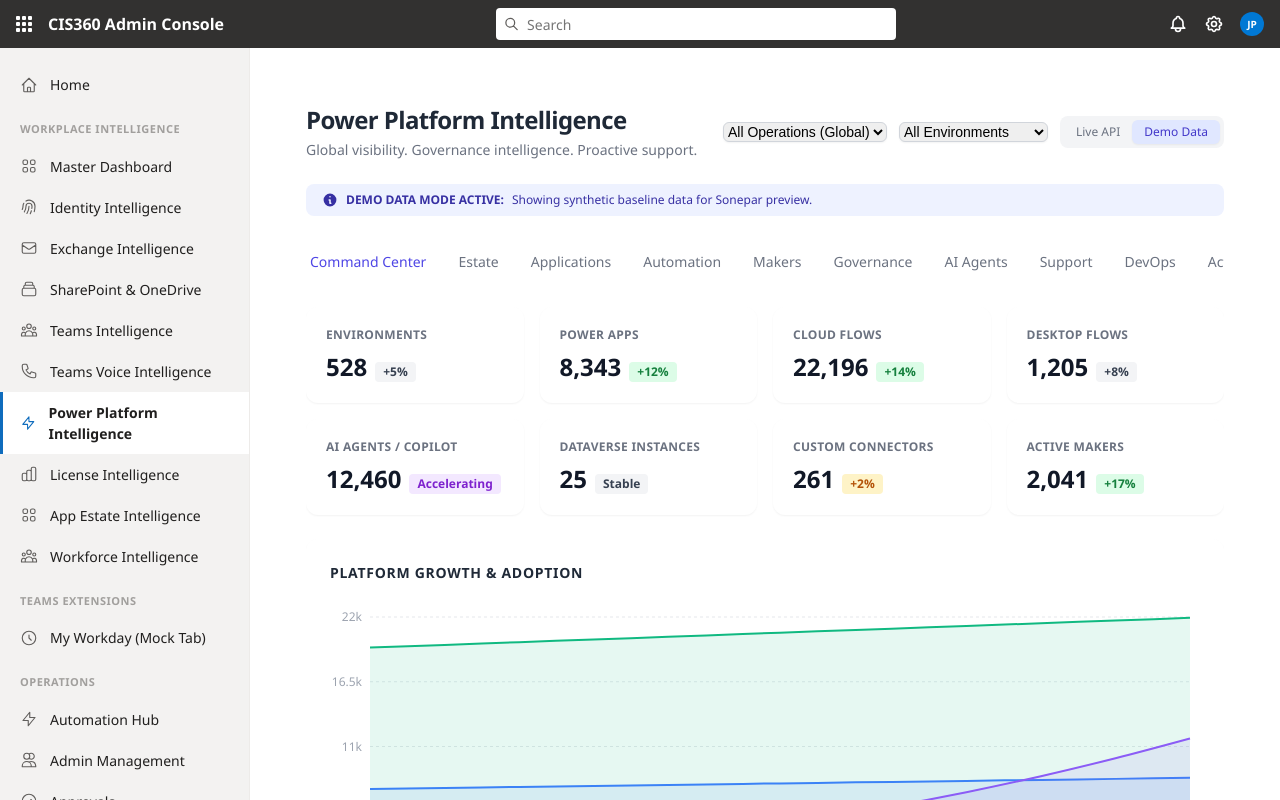
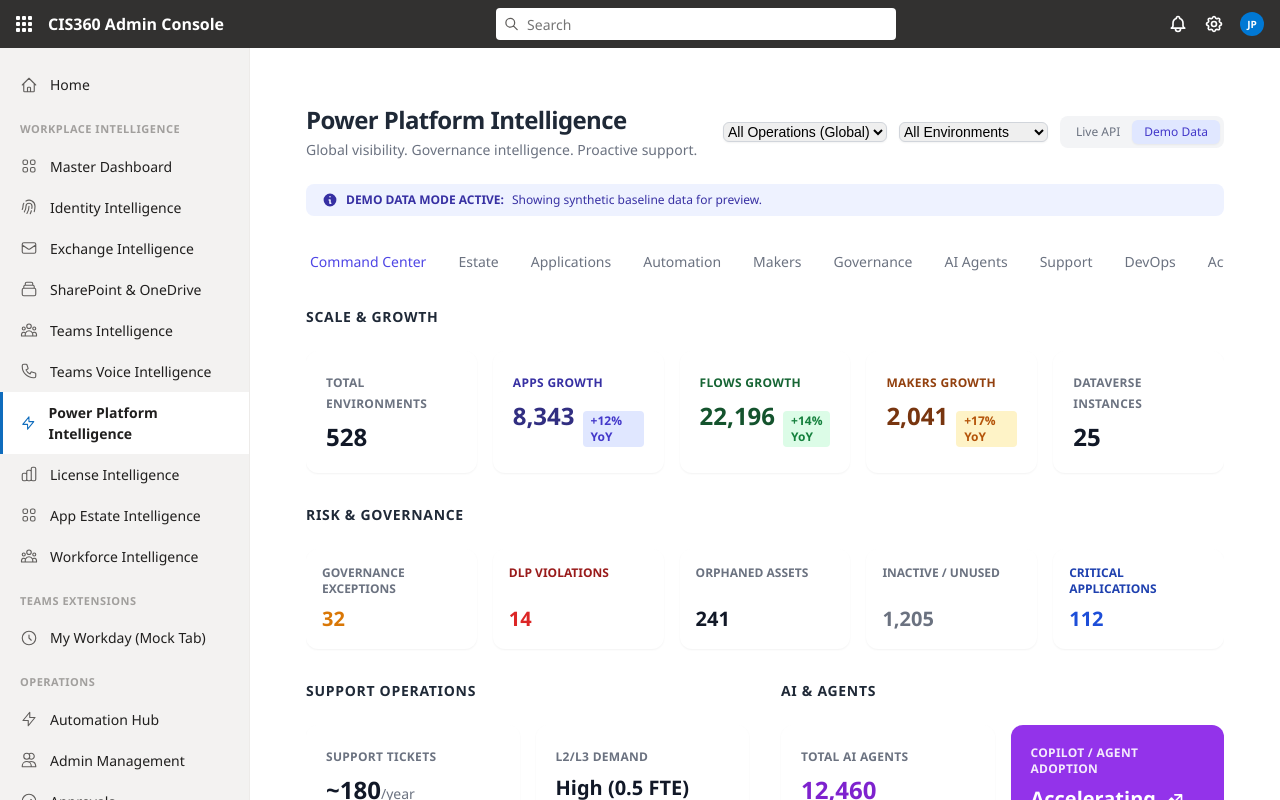
Before and after one commit to jasonprabhu/CIS360-Support-Agent, a React (Vite) app in the folder control-plane/: page / in a window 1280 px wide. Both pictures are taken after a click on the item "Power Platform Intelligence". Shown: the top 800 px of the page. Built offline with nearby package versions, Linux system fonts and the light colour scheme.

Commit message:
refactor: refine Executive Command Centre and remove customer name

```diff
--- a/control-plane/src/pages/PowerPlatformIntelligence/Dashboard.tsx
+++ b/control-plane/src/pages/PowerPlatformIntelligence/Dashboard.tsx
@@ -91,7 +91,7 @@
       {isMockMode && (
         <div className="mb-6 bg-indigo-50 border border-indigo-100 text-indigo-800 text-xs px-4 py-2 rounded-lg flex items-center gap-2">
           <svg className="w-4 h-4" fill="currentColor" viewBox="0 0 20 20"><path fillRule="evenodd" d="M18 10a8 8 0 11-16 0 8 8 0 0116 0zm-7-4a1 1 0 11-2 0 1 1 0 012 0zM9 9a1 1 0 000 2v3a1 1 0 001 1h1a1 1 0 100-2v-3a1 1 0 00-1-1H9z" clipRule="evenodd" /></svg>
-          <strong>DEMO DATA MODE ACTIVE:</strong> Showing synthetic baseline data for Sonepar preview.
+          <strong>DEMO DATA MODE ACTIVE:</strong> Showing synthetic baseline data for preview.
         </div>
       )}
 
--- a/control-plane/src/pages/PowerPlatformIntelligence/tabs/OverviewTab.tsx
+++ b/control-plane/src/pages/PowerPlatformIntelligence/tabs/OverviewTab.tsx
@@ -5,34 +5,107 @@
   const { data } = usePowerPlatformData();
 
   return (
-    <div className="space-y-6">
-      {/* Executive KPIs */}
-      <div className="grid grid-cols-2 md:grid-cols-4 gap-4">
-        {[
-          { label: 'Environments', val: data.kpis.environments, change: '+5%', status: 'neutral' },
-          { label: 'Power Apps', val: data.kpis.powerApps.toLocaleString(), change: '+12%', status: 'good' },
-          { label: 'Cloud Flows', val: data.kpis.cloudFlows.toLocaleString(), change: '+14%', status: 'good' },
-          { label: 'Desktop Flows', val: data.kpis.desktopFlows.toLocaleString(), change: '+8%', status: 'neutral' },
-          { label: 'AI Agents / Copilot', val: data.kpis.agents.toLocaleString(), change: 'Accelerating', status: 'purple' },
-          { label: 'Dataverse Instances', val: data.kpis.dataverseInstances, change: 'Stable', status: 'neutral' },
-          { label: 'Custom Connectors', val: data.kpis.customConnectors, change: '+2%', status: 'attention' },
-          { label: 'Active Makers', val: data.kpis.activeMakers.toLocaleString(), change: '+17%', status: 'good' },
-        ].map((kpi, i) => (
-          <div key={i} className="bg-white border border-gray-200 rounded-xl p-5 shadow-sm flex flex-col hover:border-indigo-300 transition-colors">
-            <span className="text-xs font-bold text-gray-500 uppercase tracking-wide">{kpi.label}</span>
+    <div className="space-y-8">
+      {/* 1. SCALE & GROWTH */}
+      <div>
+        <h3 className="text-sm font-bold text-gray-800 uppercase tracking-wider mb-4 border-b border-gray-200 pb-2">Scale & Growth</h3>
+        <div className="grid grid-cols-2 md:grid-cols-5 gap-4">
+          <div className="bg-white border border-gray-200 rounded-xl p-5 shadow-sm">
+            <span className="text-xs font-bold text-gray-500 uppercase tracking-wide">Total Environments</span>
+            <div className="mt-2 text-2xl font-black text-gray-900">{data.kpis.environments}</div>
+          </div>
+          <div className="bg-white border border-indigo-200 rounded-xl p-5 shadow-sm bg-indigo-50/30">
+            <span className="text-xs font-bold text-indigo-800 uppercase tracking-wide">Apps Growth</span>
             <div className="mt-2 flex items-baseline gap-2">
-              <span className="text-2xl font-black text-gray-900">{kpi.val}</span>
-              <span className={`text-xs font-bold px-2 py-0.5 rounded ${kpi.status === 'good' ? 'bg-green-100 text-green-700' : kpi.status === 'attention' ? 'bg-amber-100 text-amber-700' : kpi.status === 'purple' ? 'bg-purple-100 text-purple-700' : 'bg-gray-100 text-gray-700'}`}>
-                {kpi.change}
-              </span>
+              <span className="text-2xl font-black text-indigo-900">{data.kpis.powerApps.toLocaleString()}</span>
+              <span className="text-xs font-bold px-2 py-0.5 rounded bg-indigo-100 text-indigo-700">+12% YoY</span>
             </div>
           </div>
-        ))}
+          <div className="bg-white border border-green-200 rounded-xl p-5 shadow-sm bg-green-50/30">
+            <span className="text-xs font-bold text-green-800 uppercase tracking-wide">Flows Growth</span>
+            <div className="mt-2 flex items-baseline gap-2">
+              <span className="text-2xl font-black text-green-900">{data.kpis.cloudFlows.toLocaleString()}</span>
+              <span className="text-xs font-bold px-2 py-0.5 rounded bg-green-100 text-green-700">+14% YoY</span>
+            </div>
+          </div>
+          <div className="bg-white border border-amber-200 rounded-xl p-5 shadow-sm bg-amber-50/30">
+            <span className="text-xs font-bold text-amber-800 uppercase tracking-wide">Makers Growth</span>
+            <div className="mt-2 flex items-baseline gap-2">
+              <span className="text-2xl font-black text-amber-900">{data.kpis.activeMakers.toLocaleString()}</span>
+              <span className="text-xs font-bold px-2 py-0.5 rounded bg-amber-100 text-amber-700">+17% YoY</span>
+            </div>
+          </div>
+          <div className="bg-white border border-gray-200 rounded-xl p-5 shadow-sm">
+            <span className="text-xs font-bold text-gray-500 uppercase tracking-wide">Dataverse Instances</span>
+            <div className="mt-2 text-2xl font-black text-gray-900">{data.kpis.dataverseInstances}</div>
+          </div>
+        </div>
+      </div>
+
+      {/* 2. RISK & GOVERNANCE */}
+      <div>
+        <h3 className="text-sm font-bold text-gray-800 uppercase tracking-wider mb-4 border-b border-gray-200 pb-2">Risk & Governance</h3>
+        <div className="grid grid-cols-2 md:grid-cols-5 gap-4">
+          <div className="bg-white border border-gray-200 rounded-xl p-4 shadow-sm flex flex-col justify-between">
+            <span className="text-xs font-bold text-gray-500 uppercase">Governance Exceptions</span>
+            <span className="text-xl font-black text-amber-600 mt-2">{data.kpis.governanceExceptions}</span>
+          </div>
+          <div className="bg-white border border-red-200 rounded-xl p-4 shadow-sm flex flex-col justify-between bg-red-50/30">
+            <span className="text-xs font-bold text-red-800 uppercase">DLP Violations</span>
+            <span className="text-xl font-black text-red-600 mt-2">{data.kpis.dlpViolations}</span>
+          </div>
+          <div className="bg-white border border-gray-200 rounded-xl p-4 shadow-sm flex flex-col justify-between">
+            <span className="text-xs font-bold text-gray-500 uppercase">Orphaned Assets</span>
+            <span className="text-xl font-black text-gray-900 mt-2">{data.kpis.orphanedAssets}</span>
+          </div>
+          <div className="bg-white border border-gray-200 rounded-xl p-4 shadow-sm flex flex-col justify-between">
+            <span className="text-xs font-bold text-gray-500 uppercase">Inactive / Unused</span>
+            <span className="text-xl font-black text-gray-500 mt-2">{data.kpis.inactiveAssets.toLocaleString()}</span>
+          </div>
+          <div className="bg-white border border-blue-200 rounded-xl p-4 shadow-sm flex flex-col justify-between bg-blue-50/30">
+            <span className="text-xs font-bold text-blue-800 uppercase">Critical Applications</span>
+            <span className="text-xl font-black text-blue-700 mt-2">{data.kpis.criticalApps}</span>
+          </div>
+        </div>
+      </div>
+
+      {/* 3. SUPPORT & AI */}
+      <div className="grid grid-cols-1 md:grid-cols-2 gap-8">
+        <div>
+          <h3 className="text-sm font-bold text-gray-800 uppercase tracking-wider mb-4 border-b border-gray-200 pb-2">Support Operations</h3>
+          <div className="grid grid-cols-2 gap-4">
+            <div className="bg-white border border-gray-200 rounded-xl p-5 shadow-sm">
+              <span className="text-xs font-bold text-gray-500 uppercase tracking-wide">Support Tickets</span>
+              <div className="mt-2 text-2xl font-black text-gray-900">~{data.kpis.supportTickets}<span className="text-sm text-gray-500 font-medium">/year</span></div>
+            </div>
+            <div className="bg-white border border-gray-200 rounded-xl p-5 shadow-sm">
+              <span className="text-xs font-bold text-gray-500 uppercase tracking-wide">L2/L3 Demand</span>
+              <div className="mt-2 text-xl font-bold text-gray-900">{data.kpis.l2l3Demand}</div>
+            </div>
+          </div>
+        </div>
+
+        <div>
+          <h3 className="text-sm font-bold text-gray-800 uppercase tracking-wider mb-4 border-b border-gray-200 pb-2">AI & Agents</h3>
+          <div className="grid grid-cols-2 gap-4">
+            <div className="bg-white border border-gray-200 rounded-xl p-5 shadow-sm">
+              <span className="text-xs font-bold text-gray-500 uppercase tracking-wide">Total AI Agents</span>
+              <div className="mt-2 text-2xl font-black text-purple-700">{data.kpis.agents.toLocaleString()}</div>
+            </div>
+            <div className="bg-purple-600 rounded-xl p-5 shadow-sm text-white flex flex-col justify-center">
+              <span className="text-xs font-bold uppercase tracking-wide opacity-90">Copilot / Agent Adoption</span>
+              <div className="mt-2 text-xl font-black flex items-center gap-2">
+                Accelerating
+                <svg className="w-5 h-5" fill="none" stroke="currentColor" viewBox="0 0 24 24"><path strokeLinecap="round" strokeLinejoin="round" strokeWidth={2} d="M13 7h8m0 0v8m0-8l-8 8-4-4-6 6" /></svg>
+              </div>
+            </div>
+          </div>
+        </div>
       </div>
 
       {/* Growth Visualization */}
       <div className="bg-white rounded-xl shadow-sm border border-gray-200 p-6">
-        <h3 className="text-sm font-bold text-gray-800 uppercase tracking-wider mb-6">Platform Growth & Adoption</h3>
+        <h3 className="text-sm font-bold text-gray-800 uppercase tracking-wider mb-6">Platform Growth Trend</h3>
         <div className="h-80">
           <ResponsiveContainer width="100%" height="100%">
             <AreaChart data={data.growth} margin={{ top: 10, right: 10, left: -20, bottom: 0 }}>
--- a/control-plane/src/services/powerPlatformIntelligence/MockProvider.ts
+++ b/control-plane/src/services/powerPlatformIntelligence/MockProvider.ts
@@ -11,6 +11,13 @@
     dataverseInstances: 25,
     customConnectors: 261,
     activeMakers: 2041,
+    supportTickets: 180,
+    l2l3Demand: 'High (0.5 FTE)',
+    governanceExceptions: 32,
+    dlpViolations: 14,
+    orphanedAssets: 241,
+    inactiveAssets: 1205,
+    criticalApps: 112,
   },
   growth: Array.from({ length: 12 }).map((_, i) => ({
     date: new Date(2025, i, 1).toLocaleDateString('en-US', { month: 'short', year: '2-digit' }),
```
Also changed, not shown: control-plane/src/services/powerPlatformIntelligence/types.ts (+7 -0 lines).
